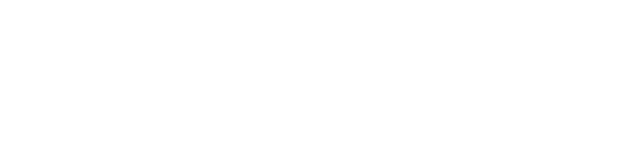
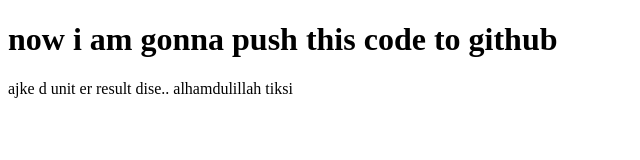
Before and after one commit to Nafis-Sayeem/Second-repo, a plain HTML site: page index.html in a window 1280 px wide. Shown: the whole page, without its empty margins (0-640 px from the left). Drawn offline with Linux system fonts and the light colour scheme.

Commit message:
added paragraph

```diff
--- a/index.html
+++ b/index.html
@@ -7,6 +7,7 @@
     <title>This is my second repository</title>
 </head>
 <body>
-
+    <h1> now i am gonna push this code to github </h1>
+    <p> ajke d unit er result dise.. alhamdulillah tiksi </p>
 </body>
 </html>
```
